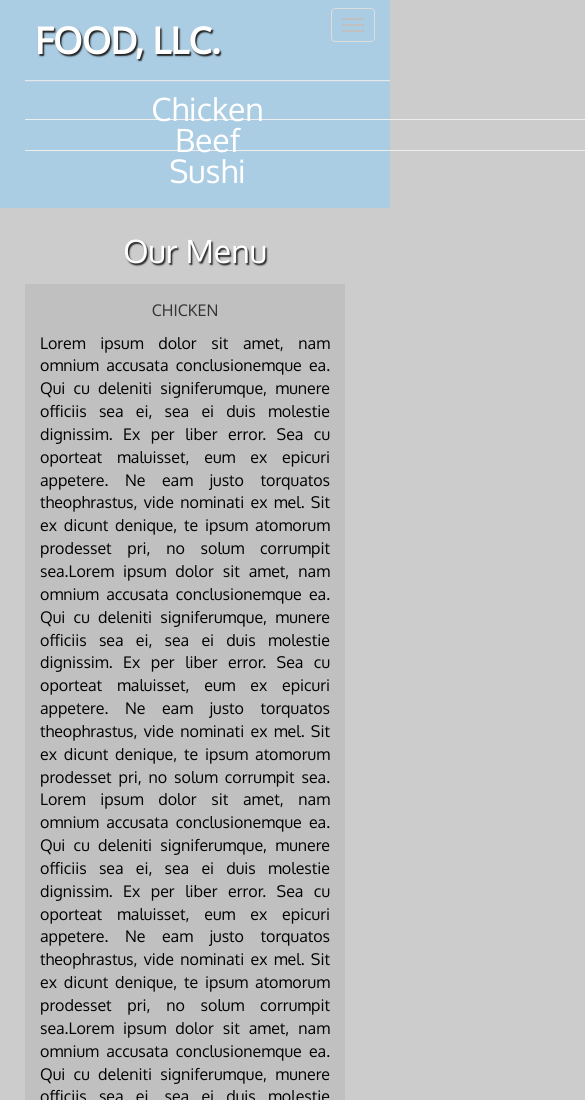
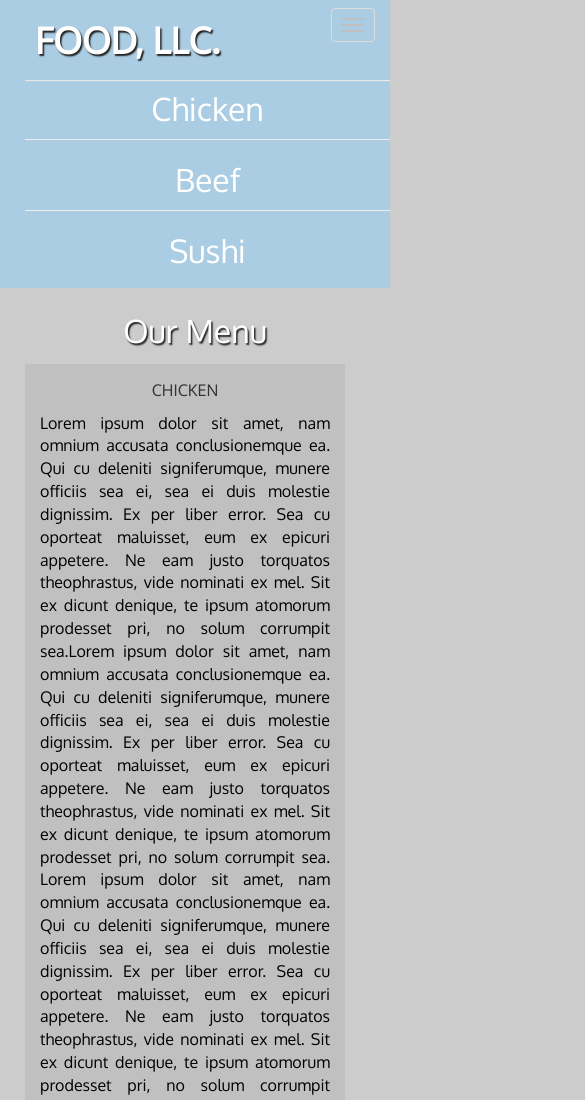
Before and after one commit to thisisdoyin/all-modules, a plain HTML site: page module3-solution/index.html in a window 390 px wide. Shown: the top 1100 px of the page, 585 px wide, since content can reach past the window. Drawn offline with nearby package versions, Linux system fonts and the light colour scheme; a script that the page names is missing.

Commit message:
Please Work

```diff
--- a/module3-solution/css/style.css
+++ b/module3-solution/css/style.css
@@ -45,11 +45,11 @@ body
 
 
 
-.navbar-toggle .icon-bar
+/*.navbar-toggle .icon-bar
 {
 display:block;
 
-}
+}*/
 
 @media (min-width: 767px){
 	.nav-toggle
@@ -63,11 +63,11 @@ display:block;
 	padding-bottom: 20px;
 }
 
-hr
+/*hr
 {
-	width:767px;
-	margin:0 0 0 ;
-}
+
+	padding-left:0;
+}*/
 #nav-list a {
 color:#fff;
 text-align: center;
```
